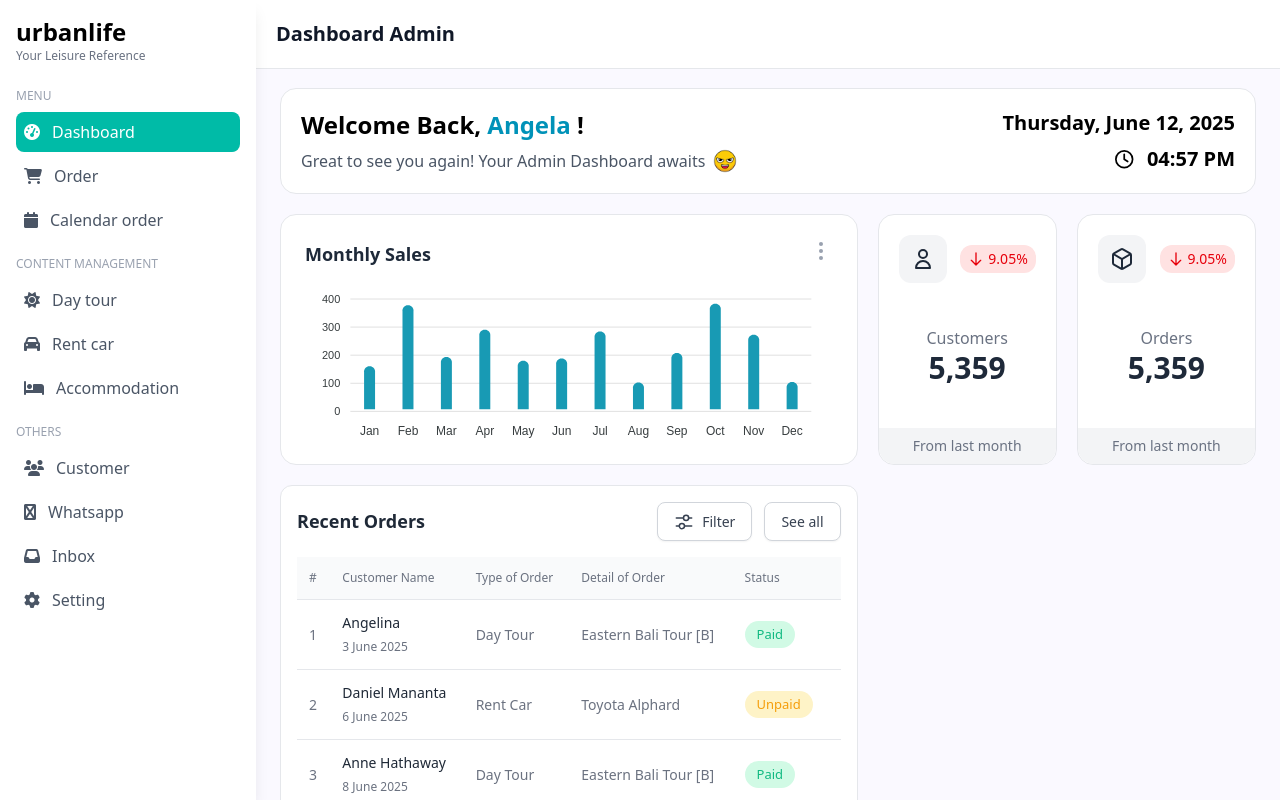
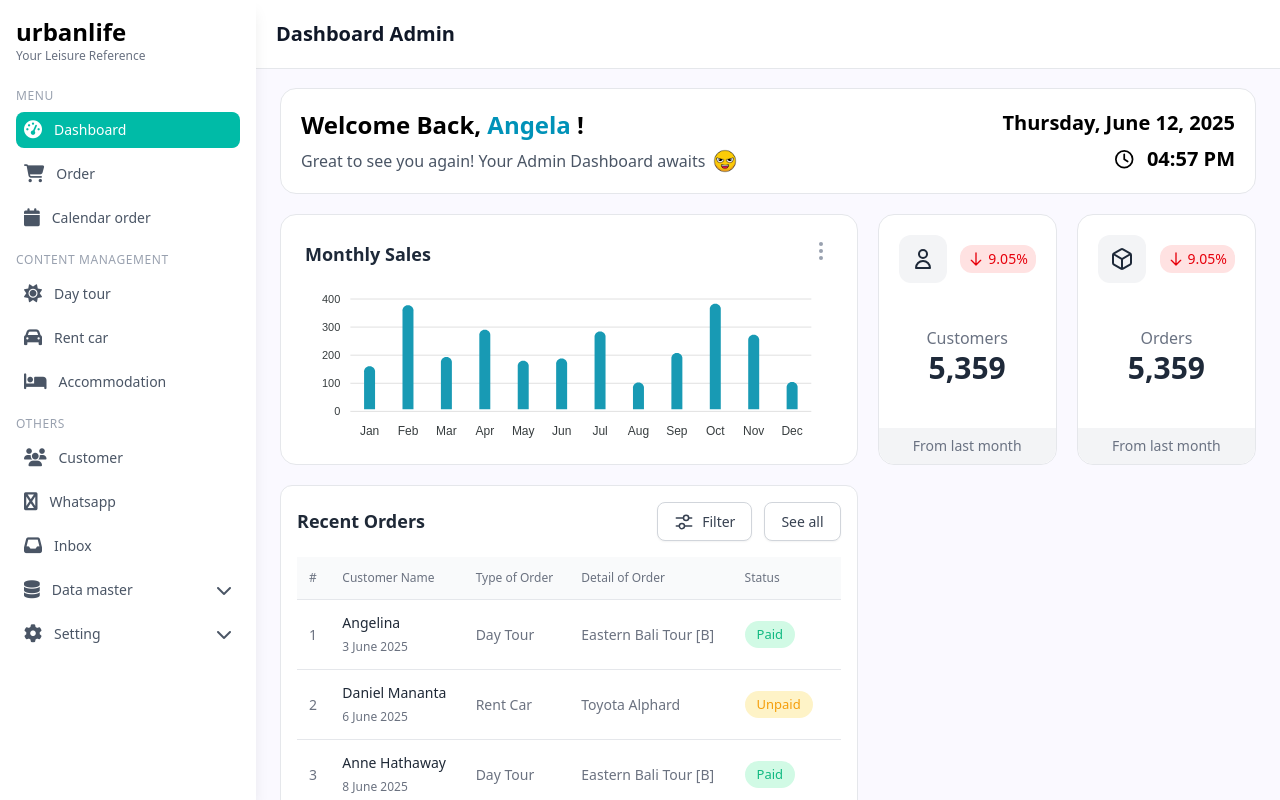
Before and after one commit to myreds12/urbanlife-frontend, a React (Vite) app in the folder urbanlife-frontend/: page /dashboard in a window 1280 px wide. Shown: the top 800 px of the page. Built offline with nearby package versions, Linux system fonts and the light colour scheme.

Commit message:
feat(AdminDashboard): add dropdown components and enhance sidebar navigation

```diff
--- /dev/null
+++ b/urbanlife-frontend/src/components/AdminDashboard/Utils/Ui/Dropdown.tsx
@@ -0,0 +1,38 @@
+import React from "react";
+import { useEffect, useRef } from "react";
+
+interface DropdownProps {
+  isOpen: boolean;
+  onClose: () => void;
+  children: React.ReactNode;
+  className?: string;
+}
+
+export const Dropdown: React.FC<DropdownProps> = ({ isOpen, onClose, children, className = "" }) => {
+  const dropdownRef = useRef<HTMLDivElement>(null);
+
+  useEffect(() => {
+    const handleClickOutside = (event: MouseEvent) => {
+      if (
+        dropdownRef.current &&
+        !dropdownRef.current.contains(event.target as Node) &&
+        !(event.target as HTMLElement).closest(".dropdown-toggle")
+      ) {
+        onClose();
+      }
+    };
+    document.addEventListener("mousedown", handleClickOutside);
+    return () => document.removeEventListener("mousedown", handleClickOutside);
+  }, [onClose]);
+
+  if (!isOpen) return null;
+
+  return (
+    <div
+      ref={dropdownRef}
+      className={`absolute z-40 right-0 mt-2 rounded-xl border border-gray-200 bg-white shadow-lg dark:border-gray-800 dark:bg-gray-900 ${className}`}
+    >
+      {children}
+    </div>
+  );
+};
--- /dev/null
+++ b/urbanlife-frontend/src/components/AdminDashboard/Utils/Ui/DropdownItem.tsx
@@ -0,0 +1,37 @@
+import { Link } from "react-router";
+
+interface DropdownItemProps {
+  tag?: "a" | "button";
+  to?: string;
+  onClick?: () => void;
+  onItemClick?: () => void;
+  baseClassName?: string;
+  className?: string;
+  children: React.ReactNode;
+}
+
+export const DropdownItem: React.FC<DropdownItemProps> = ({
+  tag = "button",
+  to,
+  onClick,
+  onItemClick,
+  baseClassName = "block w-full text-left px-4 py-2 text-sm text-gray-700 hover:bg-gray-100 hover:text-gray-900",
+  className,
+  children,
+}) => {
+  const handleClick = (event: React.MouseEvent) => {
+    if (tag === "button") event.preventDefault();
+    onClick?.();
+    onItemClick?.();
+  };
+
+  return tag === "a" && to ? (
+    <Link to={to} className={`${baseClassName} ${className}`.trim()} onClick={handleClick}>
+      {children}
+    </Link>
+  ) : (
+    <button onClick={handleClick} className={`${baseClassName} ${className}`.trim()}>
+      {children}
+    </button>
+  );
+};
--- a/urbanlife-frontend/src/layouts/AdminDashboard/AppSidebar.tsx
+++ b/urbanlife-frontend/src/layouts/AdminDashboard/AppSidebar.tsx
@@ -1,51 +1,120 @@
+import { useState } from "react";
 import { Link, useLocation } from "react-router-dom";
+import { Dropdown } from "../../components/AdminDashboard/Utils/Ui/Dropdown";
+import { DropdownItem } from "../../components/AdminDashboard/Utils/Ui/DropdownItem";
 
-const AppSidebar: React.FC = () => {
+const navItems = [
+  { icon: "fa-tachometer-alt", name: "Dashboard", path: "/dashboard" },
+  { icon: "fa-shopping-cart", name: "Order", path: "/order" },
+  { icon: "fa-calendar", name: "Calendar order", path: "/calendar-order" },
+];
+
+const contentItems = [
+  { icon: "fa-sun", name: "Day tour", path: "/day-tour" },
+  { icon: "fa-car", name: "Rent car", path: "/rent-car" },
+  { icon: "fa-bed", name: "Accommodation", path: "/accommodation" },
+];
+
+const othersItems = [
+  { icon: "fa-users", name: "Customer", path: "/customer" },
+  { icon: "fa-whatsapp", name: "Whatsapp", path: "/whatsapp-connect" },
+  { icon: "fa-inbox", name: "Inbox", path: "/inbox" },
+  {
+    icon: "fa-database",
+    name: "Data master",
+    subItems: [
+      { name: "Countries", path: "/countries" },
+      { name: "Cities", path: "/cities" },
+      { name: "Car", path: "/car" },
+      { name: "Driver", path: "/driver" },
+      { name: "Guide", path: "/guide" },
+    ],
+  },
+  {
+    icon: "fa-cog",
+    name: "Setting",
+    subItems: [{ name: "User", path: "/user" }],
+  },
+];
+
+const AppSidebar = () => {
   const location = useLocation();
-
-  const navItems = [
-    { icon: "fa-tachometer-alt", name: "Dashboard", path: "/dashboard", category: "MENU" },
-    { icon: "fa-shopping-cart", name: "Order", path: "/order", category: "MENU" },
-    { icon: "fa-calendar", name: "Calendar order", path: "/calendar-order", category: "MENU" },
-    { icon: "fa-sun", name: "Day tour", path: "/day-tour", category: "CONTENT MANAGEMENT" },
-    { icon: "fa-car", name: "Rent car", path: "/rent-car", category: "CONTENT MANAGEMENT" },
-    { icon: "fa-bed", name: "Accommodation", path: "/accommodation", category: "CONTENT MANAGEMENT" },
-    { icon: "fa-users", name: "Customer", path: "/customer", category: "OTHERS" },
-    { icon: "fa-whatsapp", name: "Whatsapp", path: "/whatsapp-connect", category: "OTHERS" },
-    { icon: "fa-inbox", name: "Inbox", path: "/inbox", category: "OTHERS" },
-    { icon: "fa-cog", name: "Setting", path: "/setting", category: "OTHERS" },
-  ];
+  const [openDropdown, setOpenDropdown] = useState<string | null>(null);
 
   const isActive = (path: string) => location.pathname === path;
+
+  const toggleDropdown = (name: string) => {
+    setOpenDropdown((prev) => (prev === name ? null : name));
+  };
+
+  const renderMenuItems = (items: typeof navItems) => (
+    <ul className="space-y-2">
+      {items.map((item) => (
+        <li key={item.name} className="relative">
+          {item.subItems ? (
+            <>
+              <button
+                onClick={() => toggleDropdown(item.name)}
+                className={`flex items-center p-2 rounded-lg w-full text-left transition-colors ${
+                  isActive(item.path || "") ? "bg-teal-500 text-white" : "text-gray-600 hover:bg-gray-100"
+                }`}
+              >
+                <i className={`fas ${item.icon} mr-3 text-lg`}></i>
+                <span className="text-sm">{item.name}</span>
+                <i className={`fas fa-chevron-down ml-auto transition-transform ${
+                  openDropdown === item.name ? "rotate-180" : ""
+                }`}></i>
+              </button>
+              <Dropdown
+                isOpen={openDropdown === item.name}
+                onClose={() => setOpenDropdown(null)}
+                className="w-48 mt-1 left-0"
+              >
+                {item.subItems.map((subItem) => (
+                  <DropdownItem key={subItem.name} to={subItem.path} onItemClick={() => setOpenDropdown(null)}>
+                    {subItem.name}
+                  </DropdownItem>
+                ))}
+              </Dropdown>
+            </>
+          ) : (
+            item.path && (
+              <Link
+                to={item.path}
+                className={`flex items-center p-2 rounded-lg transition-colors ${
+                  isActive(item.path) ? "bg-teal-500 text-white" : "text-gray-600 hover:bg-gray-100"
+                }`}
+              >
+                <i className={`fas ${item.icon} mr-3 text-lg`}></i>
+                <span className="text-sm">{item.name}</span>
+              </Link>
+            )
+          )}
+        </li>
+      ))}
+    </ul>
+  );
 
   return (
     <aside className="fixed top-0 left-0 h-screen w-64 bg-white shadow-lg z-50 p-4">
       <div className="mb-6">
-        <div className="text-2xl font-bold">urbanlife</div>
+        <div className="text-2xl font-bold text-black">urbanlife</div>
         <div className="text-xs text-gray-500">Your Leisure Reference</div>
       </div>
-      {["MENU", "CONTENT MANAGEMENT", "OTHERS"].map((category) => (
-        <div key={category} className="mb-4">
-          {category && <div className="text-xs text-gray-400 uppercase mb-2">{category}</div>}
-          <ul className="space-y-1">
-            {navItems
-              .filter((item) => item.category === category)
-              .map((item) => (
-                <li key={item.name}>
-                  <Link
-                    to={item.path}
-                    className={`flex items-center p-2 rounded-lg ${
-                      isActive(item.path) ? "bg-teal-500 text-white" : "text-gray-600 hover:bg-gray-100"
-                    }`}
-                  >
-                    <i className={`fas ${item.icon} mr-3`}></i>
-                    <span>{item.name}</span>
-                  </Link>
-                </li>
-              ))}
-          </ul>
+      <nav className="flex-1 overflow-y-auto">
+        <div className="mb-4">
+          <h2 className="text-xs text-gray-400 uppercase mb-2 tracking-wider">Menu</h2>
+          {renderMenuItems(navItems)}
         </div>
-      ))}
+        <div className="mb-4">
+          <h2 className="text-xs text-gray-400 uppercase mb-2 tracking-wider">Content Management</h2>
+          {renderMenuItems(contentItems)}
+        </div>
+        <div>
+          <h2 className="text-xs text-gray-400 uppercase mb-2 tracking-wider">Others</h2>
+          {renderMenuItems(othersItems)}
+        </div>
+      </nav>
     </aside>
   );
 };
```
